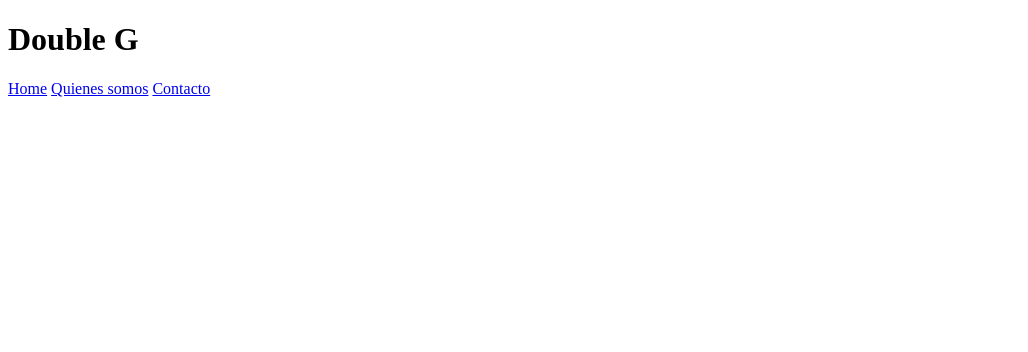
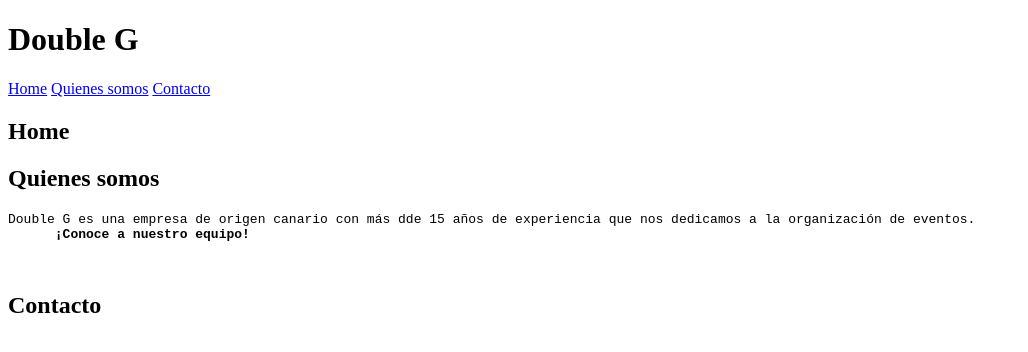
Before and after one commit to Letyglez94/proyectofinal, a plain HTML site: page index.html in a window 1280 px wide. Shown: the whole page, without its empty margins (0-1028 px from the left). Drawn offline with Linux system fonts and the light colour scheme.

Commit message:
Estructura

```diff
--- a/index.html
+++ b/index.html
@@ -12,8 +12,22 @@
         <a href="#home">Home</a>
         <a href="#quienesSomos">Quienes somos</a>
         <a href="#contacto">Contacto</a>
-
       </nav>
     </header>
+    <section id="home">
+        <h2>Home</h2>
+        <!-- Poner vídeo youtube -->
+    </section>
+    <section id="quienesSomos">
+      <h2>Quienes somos</h2>
+      <pre>Double G es una empresa de origen canario con más dde 15 años de experiencia que nos dedicamos a la organización de eventos.
+      <strong>¡Conoce a nuestro equipo! </strong>
+      <!-- Enlace a RRSS -->
+      </pre>
+    </section>
+    <section id="contacto">
+      <h2>Contacto</h2>
+      <!-- Poner un formulario de contacto -->
+    </section>
   </body>
 </html>
```
